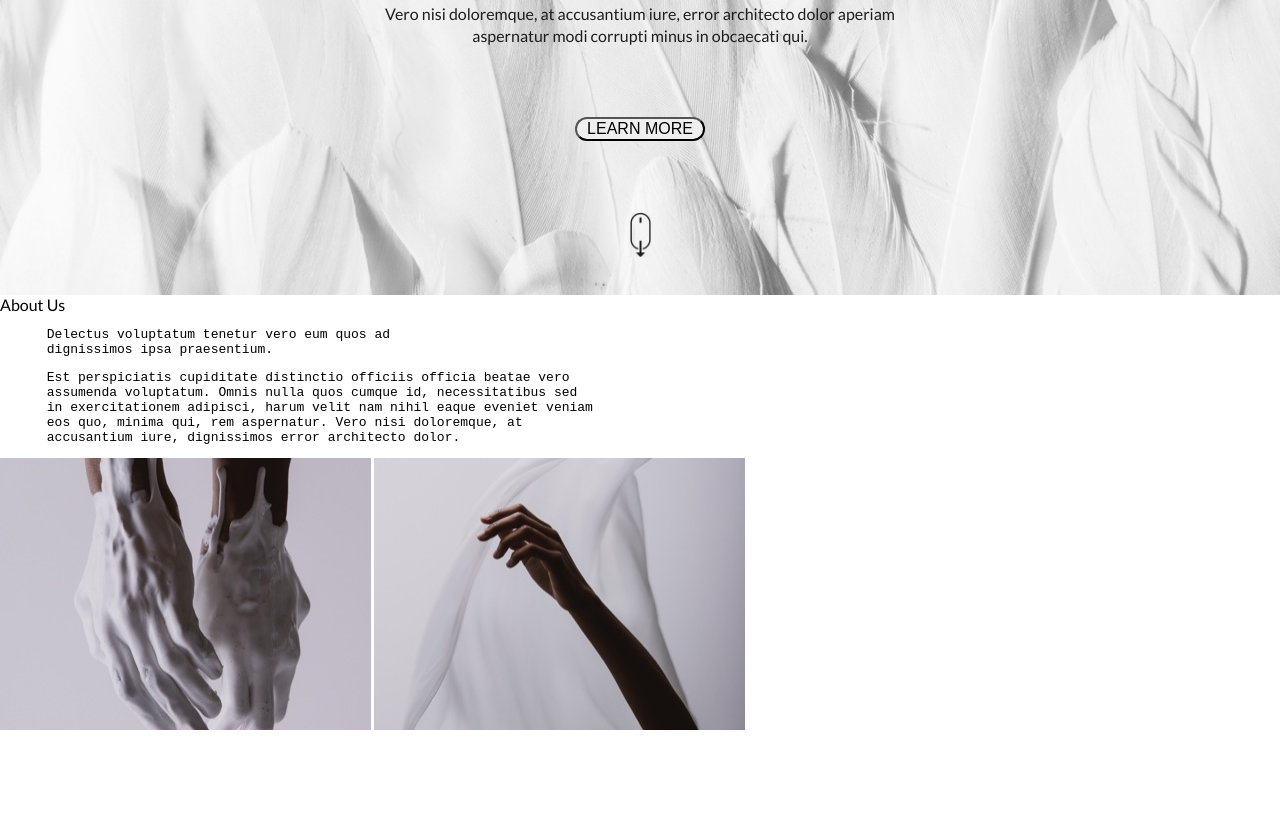
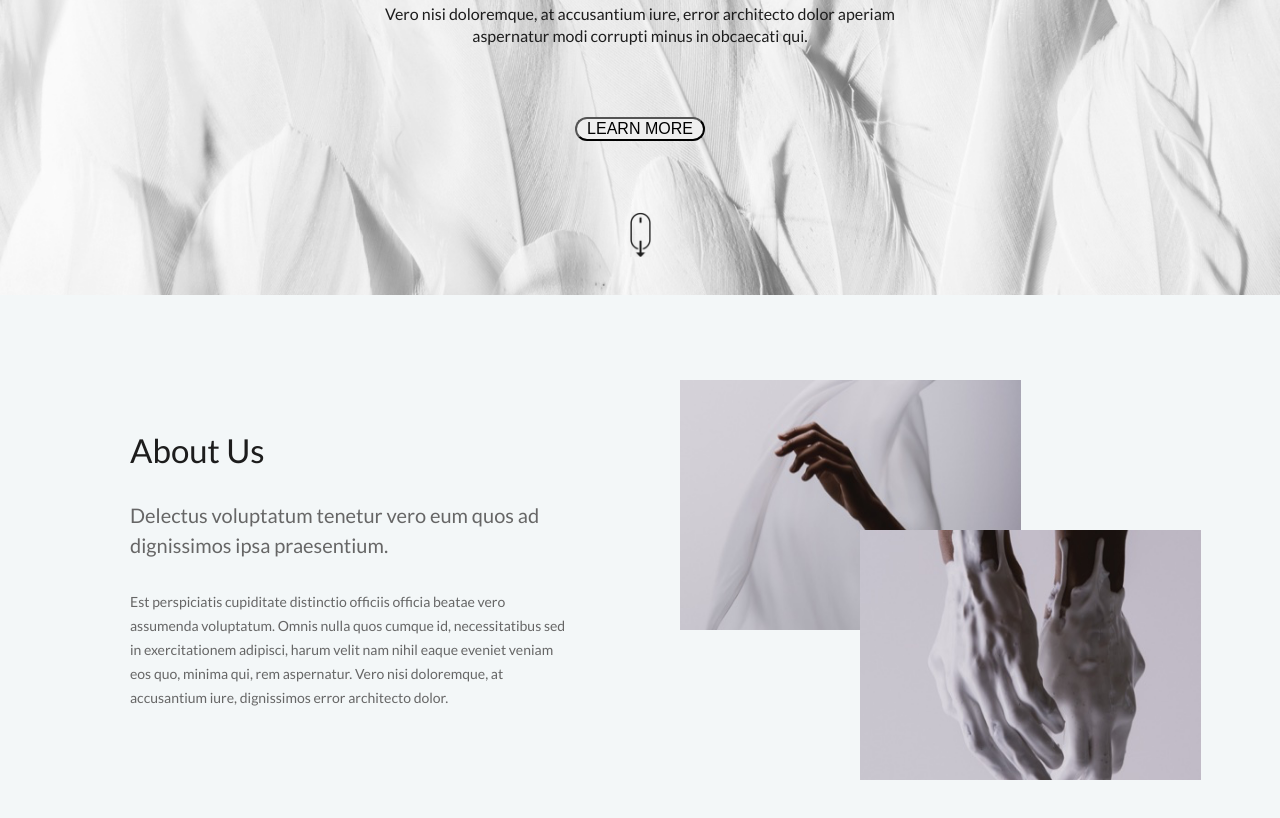
Before and after one commit to natali20mk/landing_sketch, a plain HTML site: page verstka/index.html in a window 1280 px wide. Shown: the part 346-1164 px from the top of the page. Before the commit the page ends 1079 px from the top, so only its background shows below. Drawn offline with Linux system fonts and the light colour scheme.

Commit message:
article done

```diff
--- a/verstka/index.html
+++ b/verstka/index.html
@@ -6,6 +6,7 @@
 <link href="https://fonts.googleapis.com/css?family=Lato:400,700&subset=latin-ext" rel="stylesheet">
 <title>Company name - home page</title>
 <meta name="viewport" content="width=device-width, initial-scale=1.0">
+
 </head>
 
 <body>
@@ -55,20 +56,27 @@
 
 <section>
   <article>
-    <h1> About Us </h1>
-    <h3> <pre>
-      Delectus voluptatum tenetur vero eum quos ad
-      dignissimos ipsa praesentium. </h3>
-    <h5> <pre>
-      Est perspiciatis cupiditate distinctio officiis officia beatae vero
-      assumenda voluptatum. Omnis nulla quos cumque id, necessitatibus sed
-      in exercitationem adipisci, harum velit nam nihil eaque eveniet veniam
-      eos quo, minima qui, rem aspernatur. Vero nisi doloremque, at
-      accusantium iure, dignissimos error architecto dolor. </h5>
-    <img src="images/1.png" alt="" />
-    <img src="images/2.png" alt="" />
-
-  </article>
+    <div id="about">
+      <h1> About Us </h1>
+      <h3>
+        Delectus voluptatum tenetur vero eum quos ad<br>
+        dignissimos ipsa praesentium. </h3>
+      <h5>
+        Est perspiciatis cupiditate distinctio officiis officia beatae vero<br>
+        assumenda voluptatum. Omnis nulla quos cumque id, necessitatibus sed<br>
+        in exercitationem adipisci, harum velit nam nihil eaque eveniet veniam<br>
+        eos quo, minima qui, rem aspernatur. Vero nisi doloremque, at<br>
+        accusantium iure, dignissimos error architecto dolor. </h5>
+    </div>
+      </article>
+  <div class="about_foto">
+    <div id="img1">
+      <img src="images/1.png" alt="1" />
+    </div>
+    <div id="img2">
+      <img src="images/2.png" alt="2" />
+  </div>
+</div>
 </section>
 </body>
 </html>
--- a/verstka/style.css
+++ b/verstka/style.css
@@ -112,7 +112,6 @@ header{
     float: right;;
     position: absolute;
     margin: -100px 0 0 100px;
-    z-index: 10;
 
 }
 nav {
@@ -175,3 +174,53 @@ margin: 1em;
   text-align: center;
   margin: -100px;
 }
+section {
+  text-align: left;
+  height: 400px;
+  background-color: #F3F7F8;
+  padding: 235px 0 0 30px;
+}
+article{
+  font-family: 'Lato', sans-serif;
+  float: right;
+  position: absolute;
+  margin: -100px 0 0 100px;
+}
+#about h1{
+  /* About Us: */
+  font-size: 33px;
+  color: #1D1D1D;
+  letter-spacing: 0px;
+
+}
+#about h3 {
+  font-size: 20px;
+  color: #666666;
+  letter-spacing: 0px;
+  line-height: 30px;
+  padding: 30px 0 30px;
+  font-weight: lighter;
+}
+#about h5{
+  /* Est perspiciatis cup: */
+  font-size: 14px;
+  color: #666666;
+  line-height: 24px;
+  overflow: hidden;
+
+}
+.about_foto img{
+    height: 250px;
+}
+
+#img1 {
+    position: absolute;
+    margin: 0 0 0 830px;
+    z-index: 1000;
+  }
+
+#img2 {
+    margin: -150px 0 0 650px;
+    position: absolute;
+    z-index: 100;
+}
```
